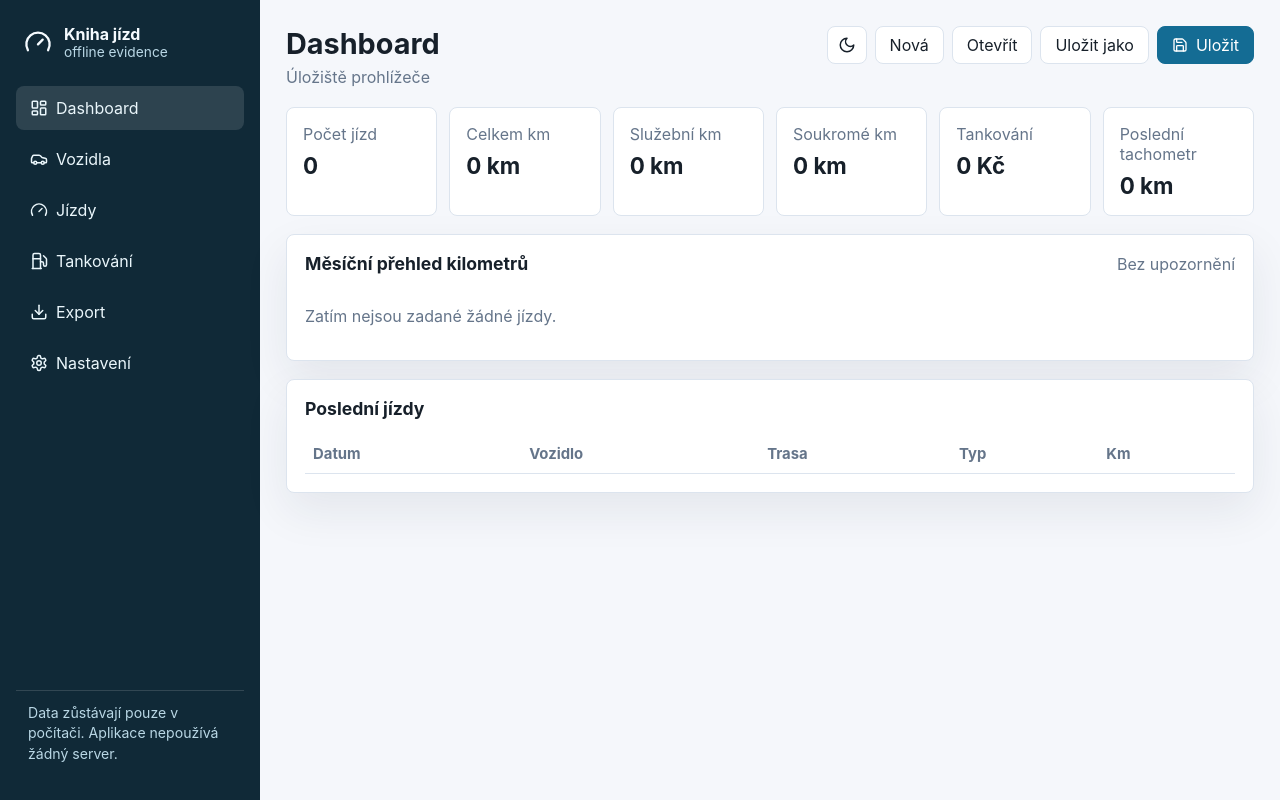
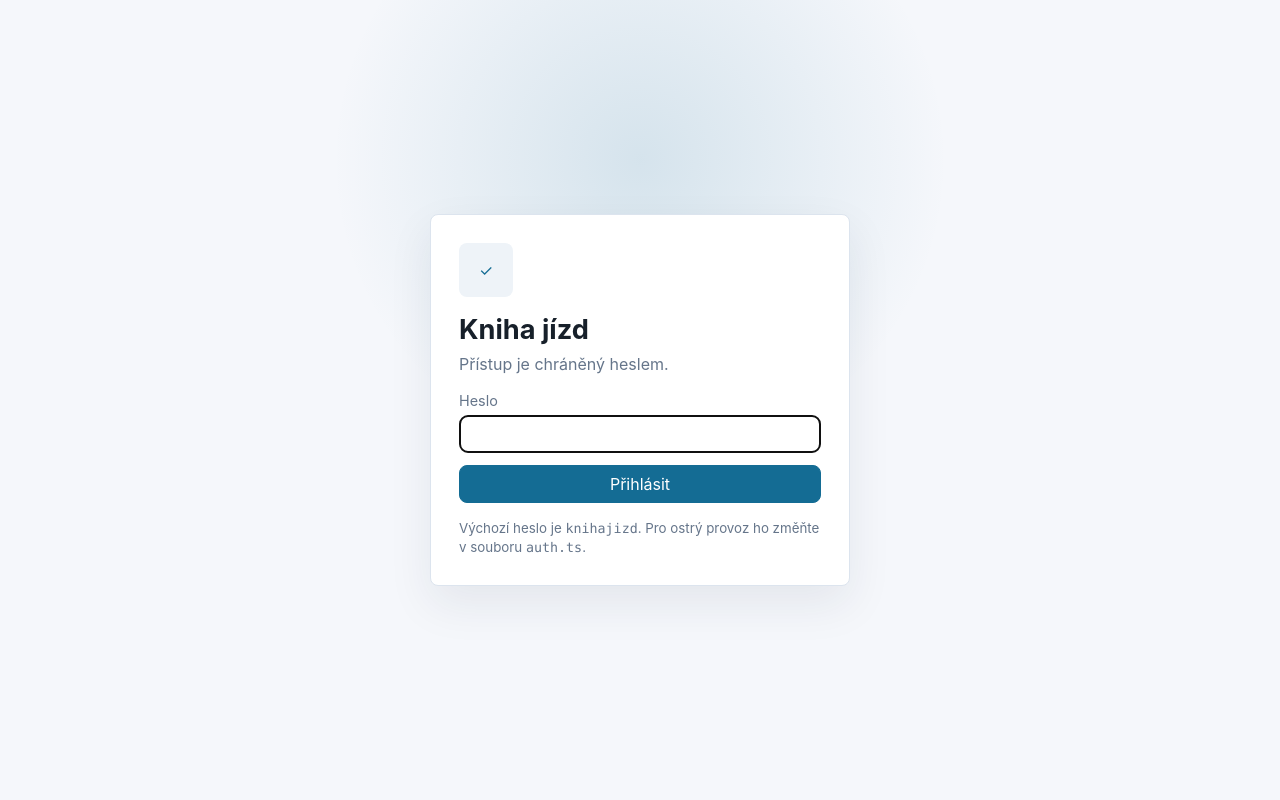
Before and after one commit to mudrhaldaigor73/knihajizd, a React (Vite) app in the folder src/renderer/: page / in a window 1280 px wide. Built offline with nearby package versions, Linux system fonts and the light colour scheme.

Commit message:
Add password login screen

```diff
--- a/package.json
+++ b/package.json
@@ -8,9 +8,10 @@
     "dev": "concurrently \"vite --host 127.0.0.1\" \"wait-on http://127.0.0.1:5173 && cross-env VITE_DEV_SERVER_URL=http://127.0.0.1:5173 electron .\"",
     "web:dev": "vite --host 127.0.0.1",
     "web:build": "vite build",
-    "build": "tsc -p tsconfig.main.json && tsc -p tsconfig.preload.json && vite build",
+    "build": "npm run web:build",
+    "desktop:build": "tsc -p tsconfig.main.json && tsc -p tsconfig.preload.json && vite build",
     "start": "electron .",
-    "dist": "npm run build && electron-builder --win nsis",
+    "dist": "npm run desktop:build && electron-builder --win nsis",
     "export:sample": "tsx scripts/create-sample-export.ts",
     "typecheck": "tsc --noEmit"
   },
--- a/src/renderer/src/App.tsx
+++ b/src/renderer/src/App.tsx
@@ -1,9 +1,11 @@
-import { Car, Download, Fuel, Gauge, LayoutDashboard, Moon, Plus, Save, Search, Settings, Sun, Trash2, Upload } from "lucide-react";
+import { Car, Download, Fuel, Gauge, LayoutDashboard, LogOut, Moon, Plus, Save, Search, Settings, Sun, Trash2, Upload } from "lucide-react";
+import type { FormEvent } from "react";
 import { useEffect, useMemo, useState } from "react";
 import type { FuelRecord, LogbookData, Trip, Vehicle } from "./types";
 import { blankFuel, blankTrip, blankVehicle, emptyData, fuelTotal, getLastOdometer, summary, tripKm, vehicleName } from "./lib/data";
 import { validateAllTrips, validateTrip } from "./lib/validation";
 import { getLogbookApi } from "./lib/logbookApi";
+import { isAuthenticated, signIn, signOut, usesDefaultPassword } from "./lib/auth";
 
 type View = "dashboard" | "vehicles" | "trips" | "fuels" | "export" | "settings";
 
@@ -19,6 +21,7 @@ const nav: Array<{ id: View; label: string; icon: typeof LayoutDashboard }> = [
 const logbookApi = getLogbookApi();
 
 export function App() {
+  const [authenticated, setAuthenticated] = useState(isAuthenticated());
   const [data, setData] = useState<LogbookData>(emptyData());
   const [filePath, setFilePath] = useState<string | null>(null);
   const [view, setView] = useState<View>("dashboard");
@@ -68,6 +71,10 @@ export function App() {
 
   const updateData = (updater: (current: LogbookData) => LogbookData) => setData((current) => updater(current));
 
+  if (!authenticated) {
+    return <LoginScreen onAuthenticated={() => setAuthenticated(true)} />;
+  }
+
   return (
     <div className="shell">
       <aside className="sidebar">
@@ -108,6 +115,9 @@ export function App() {
             <button className="primary" onClick={save}>
               <Save size={16} /> Uložit
             </button>
+            <button className="icon" onClick={() => { signOut(); setAuthenticated(false); }} title="Odhlásit">
+              <LogOut size={18} />
+            </button>
           </div>
         </header>
 
@@ -121,6 +131,40 @@ export function App() {
         {view === "settings" && <SettingsPanel data={data} updateData={updateData} filePath={filePath} setMessage={setMessage} />}
       </main>
     </div>
+  );
+}
+
+function LoginScreen({ onAuthenticated }: { onAuthenticated: () => void }) {
+  const [password, setPassword] = useState("");
+  const [error, setError] = useState("");
+
+  async function submit(event: FormEvent) {
+    event.preventDefault();
+    setError("");
+    if (await signIn(password)) {
+      onAuthenticated();
+      return;
+    }
+    setError("Nesprávné heslo.");
+  }
+
+  return (
+    <main className="login-page">
+      <section className="login-panel">
+        <div className="login-mark">✓</div>
+        <h1>Kniha jízd</h1>
+        <p>Přístup je chráněný heslem.</p>
+        <form onSubmit={submit}>
+          <label>
+            <span>Heslo</span>
+            <input autoFocus type="password" value={password} onChange={(event) => setPassword(event.target.value)} />
+          </label>
+          {error && <div className="login-error">{error}</div>}
+          <button className="primary" type="submit">Přihlásit</button>
+        </form>
+        {usesDefaultPassword && <small>Výchozí heslo je <code>knihajizd</code>. Pro ostrý provoz ho změňte v souboru <code>auth.ts</code>.</small>}
+      </section>
+    </main>
   );
 }
 
--- /dev/null
+++ b/src/renderer/src/lib/auth.ts
@@ -0,0 +1,18 @@
+const sessionKey = "moje-kniha-jizd:authenticated";
+const password = "knihajizd";
+
+export const usesDefaultPassword = true;
+
+export function isAuthenticated() {
+  return sessionStorage.getItem(sessionKey) === "yes";
+}
+
+export function signOut() {
+  sessionStorage.removeItem(sessionKey);
+}
+
+export async function signIn(candidate: string) {
+  if (candidate !== password) return false;
+  sessionStorage.setItem(sessionKey, "yes");
+  return true;
+}
--- a/src/renderer/src/styles/main.css
+++ b/src/renderer/src/styles/main.css
@@ -39,6 +39,10 @@ body {
   margin: 0;
   background: var(--bg);
   color: var(--text);
+}
+
+code {
+  font-family: ui-monospace, SFMono-Regular, Menlo, Monaco, Consolas, monospace;
 }
 
 button,
@@ -196,6 +200,65 @@ h2 {
   background: var(--panel-soft);
   border-radius: 8px;
   color: var(--text);
+}
+
+.login-page {
+  min-height: 100vh;
+  display: grid;
+  place-items: center;
+  padding: 24px;
+  background: radial-gradient(circle at 50% 20%, rgba(20, 108, 148, 0.14), transparent 34%), var(--bg);
+}
+
+.login-panel {
+  width: min(420px, 100%);
+  background: var(--panel);
+  border: 1px solid var(--line);
+  border-radius: 8px;
+  box-shadow: var(--shadow);
+  padding: 28px;
+  display: grid;
+  gap: 16px;
+}
+
+.login-mark {
+  width: 54px;
+  height: 54px;
+  border-radius: 8px;
+  display: grid;
+  place-items: center;
+  background: var(--panel-soft);
+  color: var(--primary);
+}
+
+.login-panel h1 {
+  font-size: 1.7rem;
+}
+
+.login-panel p {
+  margin: -8px 0 2px;
+  color: var(--muted);
+}
+
+.login-panel form {
+  display: grid;
+  gap: 12px;
+}
+
+.login-panel button {
+  width: 100%;
+}
+
+.login-error {
+  color: var(--danger);
+  border: 1px solid color-mix(in srgb, var(--danger), transparent 70%);
+  border-radius: 8px;
+  padding: 9px 11px;
+}
+
+.login-panel small {
+  color: var(--muted);
+  line-height: 1.45;
 }
 
 .stack {
```
Also changed, not shown: 1 other file (tests, documents, lock files or other folders).
